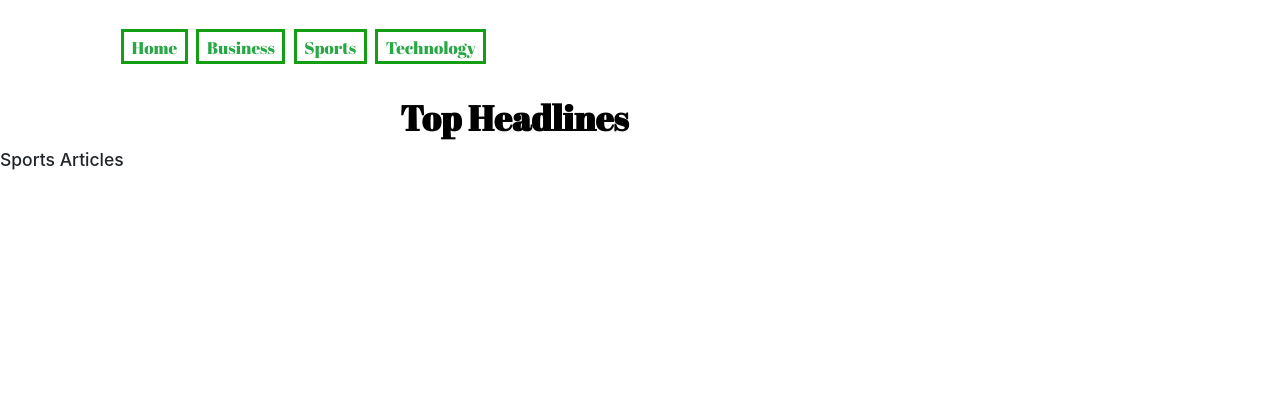
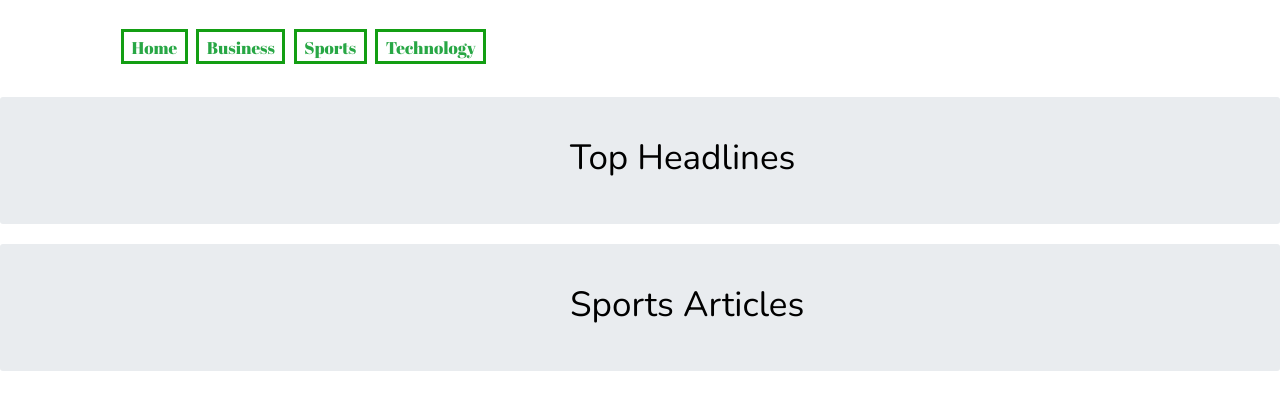
Before and after one commit to Gift-Lumumba/News-Highlight, a Flask app: template app/templates/index.html in a window 1280 px wide. Shown: the top 410 px of the page. Run offline with Flask 2, Linux system fonts and the light colour scheme; the template is opened without the code that fills it, so the values that code supplies are empty; some libraries are stand-ins or nearby versions; some web fonts are replaced.

Commit message:
created sports.html template and linked with base url

```diff
--- a/app/templates/index.html
+++ b/app/templates/index.html
@@ -23,27 +23,36 @@
         {% block content %}
 
         <!-- Top Headlines Article section  -->
-        <h3 class="top"><b>Top Headlines</b> </h3>
+        <div class="jumbotron">
+            <h3 class="top"> Top Headlines </h3>
+        </div>
         <ul>
             {{ macro.displayArticleList(cnn)}}
 
         </ul>
         <!-- Sports Articles Section -->
-        <h3> Sports Articles </h3>
+        <div class="jumbotron">
+            <h3 class="sports"> Sports Articles </h3>
+        </div>
+
         <ul>
-                {% for sports_article in us %}
-                <li>{{ sports_article.title}}</li>
-            {% endfor %}
+            {{ macro.displayArticleList(us)}}
         </ul>
         <br>
         <br>
     </div>
     <style>
         .top{
-            padding-left: 400px;
+            padding-left: 550px;
             font-size: 35px;
             color: black;
-            font-family: 'Abril Fatface', cursive;
+            font-family: 'Nunito', sans-serif;
+        }
+        .sports{
+            padding-left: 550px;
+            font-size: 35px;
+            color: black;
+            font-family: 'Nunito', sans-serif;
         }
     </style>
     {% endblock %}
--- a/app/templates/macros.html
+++ b/app/templates/macros.html
@@ -20,7 +20,13 @@
       </div>
     </div>
   </div>
+  {% macro displayArticleList(article_list) %}
 
+    {% for article in article_list %}
+        <li>{{ article.title}}</li>
+    {% endfor %}
+
+{% endmacro %}
 
 </div>
 <style>
```
Also changed, not shown: app/templates/sports.html (added, +15 -0 lines).
